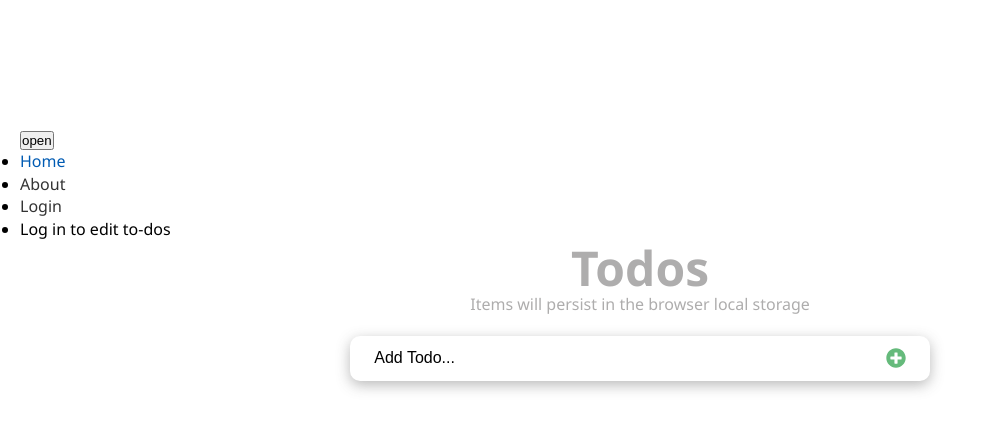
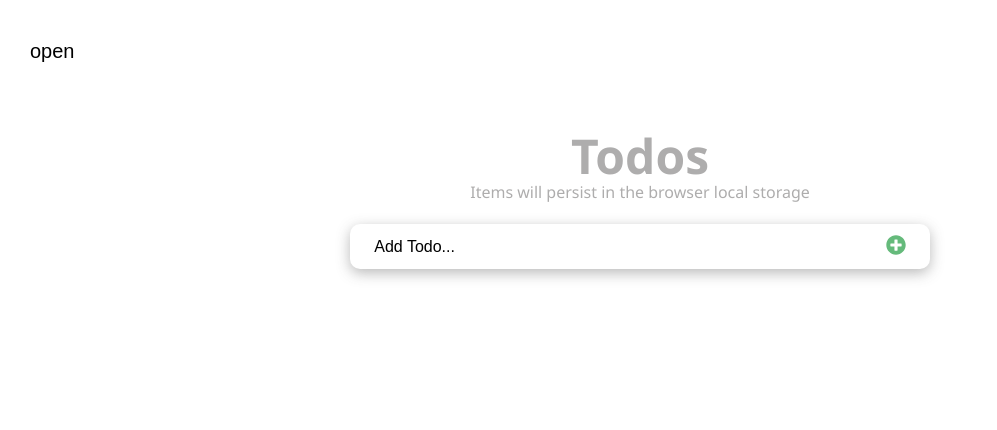
Before and after one commit to kamrantahir2/TodoApp-IbasLogic, a React (Vite) app: page / in a window 1280 px wide. Shown: the top 430 px of the page, without its empty margins (0-997 px from the left). Built offline with nearby package versions, Linux system fonts and the light colour scheme.

Commit message:
Add styling to navbar to hide and show menu based on whether .show-menu class of ul in navbar us active

```diff
--- a/src/styles/app.css
+++ b/src/styles/app.css
@@ -129,6 +129,69 @@
     line-height: 25px;
 }
 
+/* Sidebar navigation */
+.navbar {
+    position: relative;
+}
+
+button {
+    cursor: pointer;
+    background: transparent;
+    border: none;
+    font-size: 20px;
+}
+
+.navbar .toggle {
+    position: fixed;
+    left: 30px;
+    top: 40px;
+    cursor: pointer;
+    background: transparent;
+    border: none;
+}
+
+.menu-nav {
+    list-style: none;
+    position: absolute;
+    background: #fff;
+    left: 0;
+    width: 0;
+    overflow: hidden;
+    max-width: 290px;
+    z-index: 9;
+    font-size: 18px;
+    box-shadow: 0 10px 15px -3px rgb(46, 41, 51 / 8%), 0 4px 6px -2px rgb(71, 63, 79 / 16%);
+    transform: translateX(-100px);
+    transition: transform ease-in-out 0.2s;
+}
+
+.menu-nav.show-menu {
+    width: 100%;
+    transform: translateX(0px);
+}
+
+.menu-nav li a,
+.menu-nav li span {
+    display: block;
+    padding: 1rem;
+}
+
+.log-in {
+    color: #777;
+    border-top: 1px solid #efecec;
+    margin-top: 15px;
+    font-size: 15px;
+}
+
+.logout {
+    position: absolute;
+    right: 30px;
+    top: 40px;
+    display: flex;
+    gap: 2rem;
+    font-size: 20px;
+    color: #005bb3;
+}
 
 
 /* Media Queries */
```
